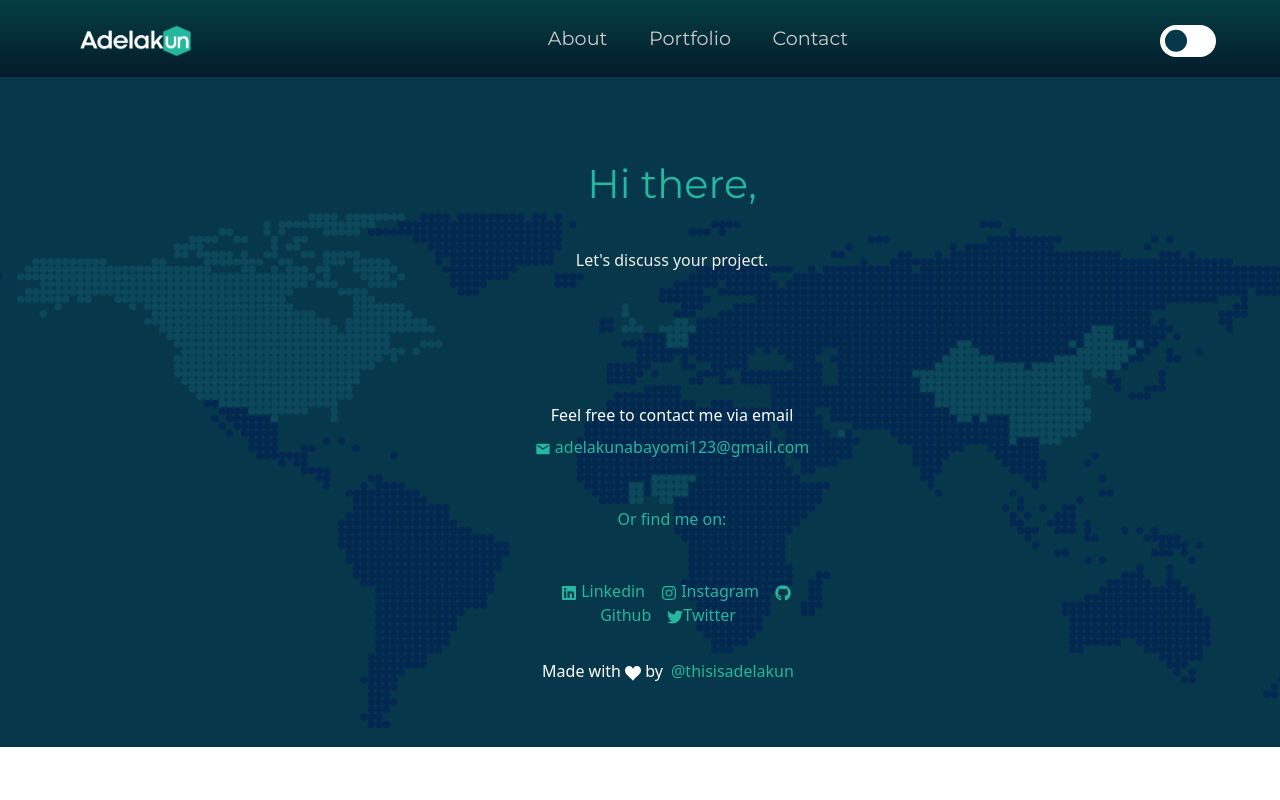
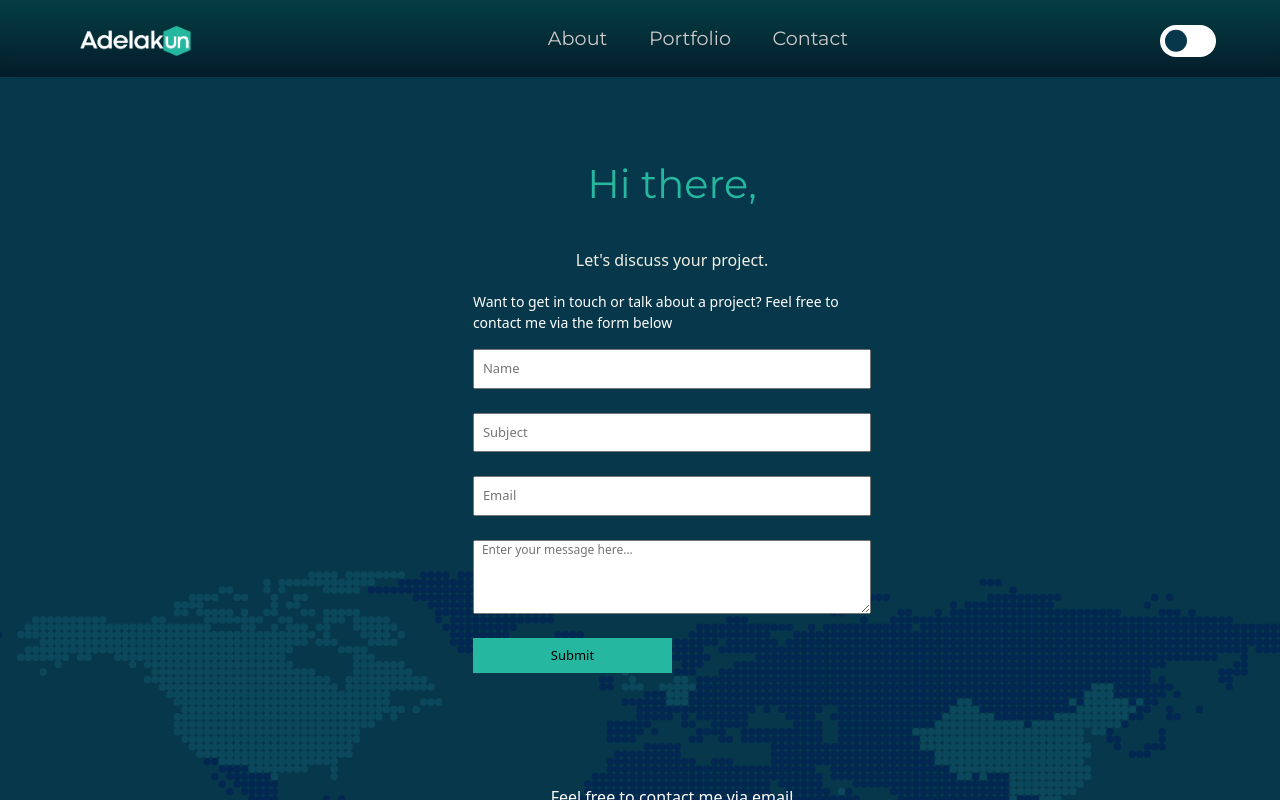
Before and after one commit to thisisadelakun/Portfolio, a React (Create React App) app: page /Contact in a window 1280 px wide. Shown: the top 800 px of the page. Built offline with nearby package versions, Linux system fonts and the light colour scheme.

Commit message:
form testing

```diff
--- a/package.json
+++ b/package.json
@@ -3,6 +3,7 @@
   "version": "0.1.0",
   "private": true,
   "dependencies": {
+    "@formspree/react": "^2.4.1",
     "@testing-library/jest-dom": "^5.16.5",
     "@testing-library/react": "^13.4.0",
     "@testing-library/user-event": "^13.5.0",
--- a/src/Components/Contact.js
+++ b/src/Components/Contact.js
@@ -3,20 +3,49 @@ import '../Styles/Contact.css'
 import { FaLinkedin, FaGithub, FaTwitter, FaInstagram } from 'react-icons/fa'
 import { MdEmail } from 'react-icons/md'
 import { ImHeart } from 'react-icons/im'
-
+import { useForm, ValidationError } from '@formspree/react';
 
 
 const Contact = () => {
+    const [state, handleSubmit] = useForm("mbjeajrp");
+    if (state.succeeded) {
+        return <p>Thanks! You will be attended to shortly.</p>;
+    }
+
     return (
-        <div class="contacts" id="contact-me">
-            <div class="">
-                <div class="contact-content">
+        <div className="contacts" id="contact-me">
+            <div className="">
+                <div className="contact-content">
                     <h2>Hi there,</h2>
-                    <p class="intouch">
+                    <p className="intouch">
                         Let's discuss your project.<br />
                     </p>
 
+
                     <div className='sub-contact-content'>
+
+                        <div className='sub-contact-content1'>
+                            <p className='gothere'>
+                                Want to get in touch or talk about a project?
+                                Feel free to contact me via the form below
+                            </p>
+                            <form id='formcontents' onSubmit={handleSubmit}>
+                                <input id='name' type="text" placeholder='Name' required />
+
+                                <input id='subject' type="text" placeholder='Subject' required />
+                                <input id='email' type="text" placeholder='Email' required />
+                                <ValidationError
+                                    prefix="Email"
+                                    field="email"
+                                    errors={state.errors}
+                                />
+                                <textarea id="messenger" name="freeform" rows="4" cols="50" placeholder='Enter your message here...' required>
+
+                                </textarea>
+                                <input type="submit" value="Submit" className='submitbutton' disabled={state.submitting} />
+                            </form>
+                        </div>
+
                         <div className='sub-contact-content2'>
                             <div className='mail'>
                                 <p class="linking">Feel free to contact me via email</p>
--- a/src/Containers/NewGallery.js
+++ b/src/Containers/NewGallery.js
@@ -38,7 +38,7 @@ function NewGallery() {
 
             <Carousel.Item interval={1000}>
                 <img
-                    className="d-block "
+                    className="d-block"
                     src={Projec1}
                     alt="Project 1"
                 />
```
Also changed, not shown: 1 other file (tests, documents, lock files or other folders).
